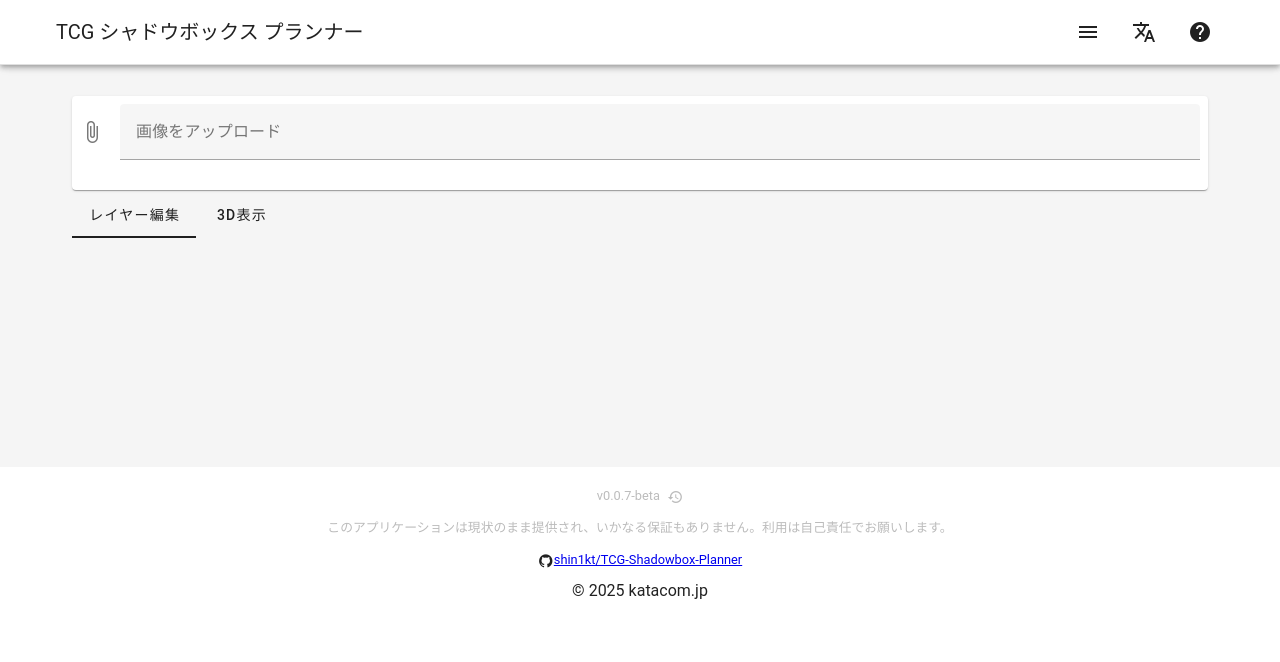
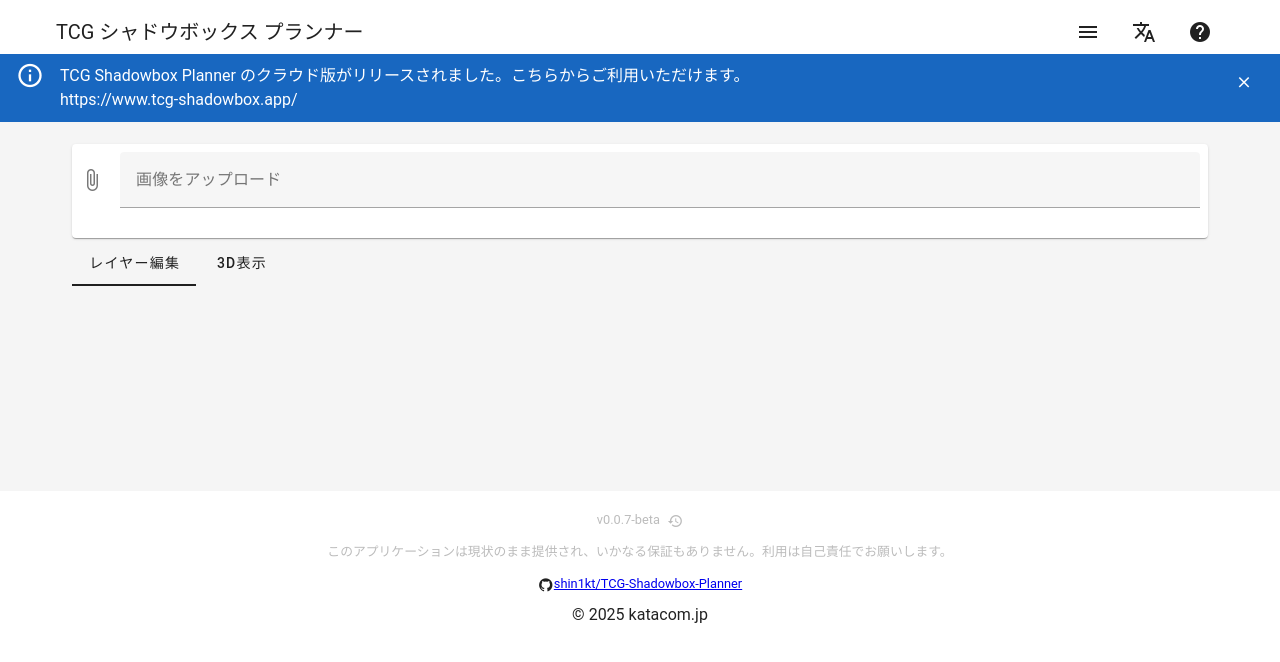
Before and after one commit to shin1kt/TCG-Shadowbox-Planner, a Nuxt app in the folder app/: page / in a window 1280 px wide. Shown: the top 662 px of the page. Built offline with nearby package versions, Linux system fonts and the light colour scheme.

Commit message:
feat: クラウド版リリースのお知らせを追加

```diff
--- a/app/components/AppHeader.vue
+++ b/app/components/AppHeader.vue
@@ -1,5 +1,5 @@
 <template>
-  <v-app-bar>
+  <v-app-bar extended>
     <v-container class="d-flex align-center">
       <v-app-bar-title>{{ t("header.title") }}</v-app-bar-title>
       <v-spacer></v-spacer>
@@ -35,6 +35,44 @@
       </v-btn>
       <HelpDialog v-model="dialog" />
     </v-container>
+
+    <template #extension>
+      <ClientOnly>
+        <div
+          v-if="showAnnouncement"
+          class="announcement-link"
+          role="link"
+          tabindex="0"
+          :aria-label="t('announcement.aria')"
+          @click="openCloud"
+          @keydown.enter.prevent="openCloud"
+          @keydown.space.prevent="openCloud"
+        >
+          <v-alert
+            class="announcement-alert rounded-0 ma-0"
+            density="compact"
+            variant="flat"
+            color="primary"
+            icon="mdi-information-outline"
+          >
+            <template #append>
+              <v-btn
+                icon="mdi-close"
+                variant="text"
+                size="small"
+                class="announcement-close"
+                :aria-label="t('announcement.close')"
+                @click.stop="dismissAnnouncement"
+              />
+            </template>
+
+            <span class="announcement-text">{{
+              t("announcement.cloudRelease")
+            }}</span>
+          </v-alert>
+        </div>
+      </ClientOnly>
+    </template>
   </v-app-bar>
 
   <!-- ドロアーメニュー -->
@@ -106,6 +144,18 @@ import HelpDialog from "./HelpDialog.vue";
 const dialog = ref(false);
 const { t, locale, locales } = useI18n();
 
+const cloudUrl = "https://www.tcg-shadowbox.app/";
+
+const showAnnouncement = ref(true);
+
+const openCloud = () => {
+  window.location.href = cloudUrl;
+};
+
+const dismissAnnouncement = () => {
+  showAnnouncement.value = false;
+};
+
 // アプリメニューの機能をインポート
 const {
   isMenuOpen,
@@ -140,4 +190,27 @@ const switchLanguage = (code: LocaleCode) => {
 .v-app-bar {
   border-bottom: 1px solid rgba(0, 0, 0, 0.12);
 }
+
+.announcement-link {
+  display: block;
+  width: 100%;
+  cursor: pointer;
+}
+
+.announcement-alert {
+  background-color: rgb(var(--v-theme-primary)) !important;
+  color: rgb(var(--v-theme-on-primary)) !important;
+}
+
+.announcement-alert :deep(.v-icon) {
+  color: inherit;
+}
+
+.announcement-text {
+  white-space: pre-line;
+}
+
+.announcement-close {
+  color: inherit;
+}
 </style>
--- a/app/i18n/locales/en.json
+++ b/app/i18n/locales/en.json
@@ -119,5 +119,10 @@
   },
   "prompts": {
     "enterFileName": "Enter the file name for export:"
+  },
+  "announcement": {
+    "cloudRelease": "The cloud version of TCG Shadowbox Planner has been released.\nhttps://www.tcg-shadowbox.app/",
+    "aria": "Open the cloud version website",
+    "close": "Dismiss announcement"
   }
 }
--- a/app/i18n/locales/ja.json
+++ b/app/i18n/locales/ja.json
@@ -113,6 +113,11 @@
   "prompts": {
     "enterFileName": "エクスポートするファイル名を入力してください："
   },
+  "announcement": {
+    "cloudRelease": "TCG Shadowbox Planner のクラウド版がリリースされました。こちらからご利用いただけます。\nhttps://www.tcg-shadowbox.app/",
+    "aria": "クラウド版サイトを開く",
+    "close": "お知らせを閉じる"
+  },
   "menu": {
     "title": "メニュー",
     "saveData": "データの保存",
```
